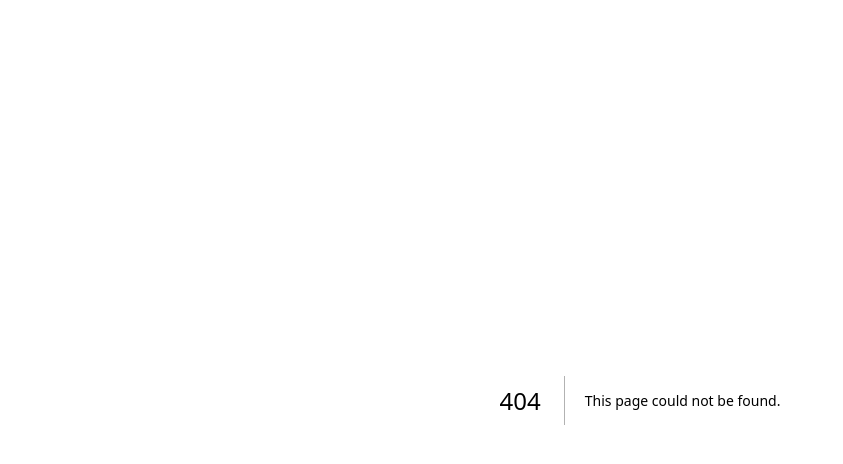
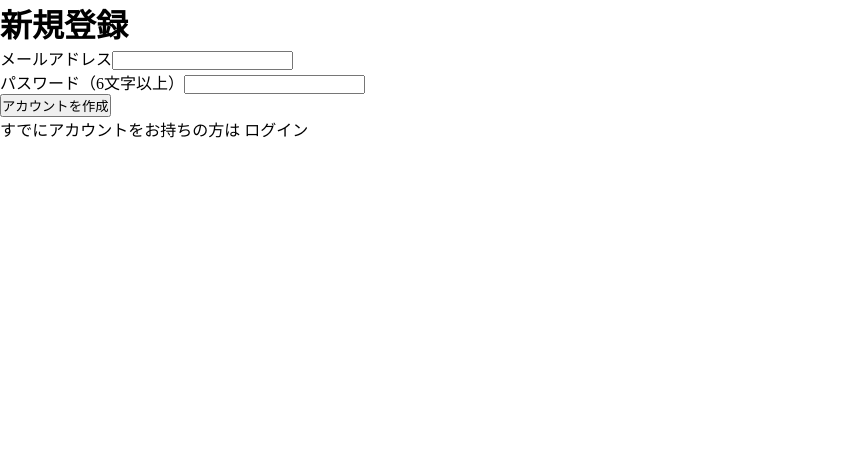
Before and after one commit to ishimaruryouto/couple-app, a Next.js app: page /signup in a window 1280 px wide. Before the commit this address had no page. Shown: the top 464 px of the page, without its empty margins (0-843 px from the left). Built offline with nearby package versions, Linux system fonts and the light colour scheme; no server answers.

Commit message:
add_新規登録、ログイン機能実装->データベースに保存される

```diff
--- /dev/null
+++ b/src/app/signup/page.tsx
@@ -0,0 +1,76 @@
+"use client";
+import { useState } from "react";
+import { useRouter } from "next/navigation";
+import { createClient } from "@/lib/supabase/client";
+
+export default function SignupPage() {
+    const [email, setEmail] = useState("");
+    const [password, setPassword] = useState("");
+    const [message, setMessage] = useState("");
+    const [loading, setLoading] = useState(false);
+
+    const router = useRouter();
+    const supabase = createClient();
+
+    async function handleSignup(e: React.FormEvent<HTMLFormElement>) {
+        e.preventDefault();
+        setLoading(true);
+        setMessage("");
+        const { data, error } = await supabase.auth.signUp({
+            email,
+            password,
+        });
+        setLoading(false);
+        if (error) {
+            setMessage(error.message);
+            return;
+        }
+
+        if (data.session) {
+            router.push("/");
+            router.refresh();
+        } else {
+            setMessage(
+                "登録を受け付けました。メールを確認してアカウントを有効化してください。"
+            );
+        }
+    }
+
+    return (
+        <main>
+            <h1>新規登録</h1>
+            <form onSubmit={handleSignup}>
+                <div>
+                    <label htmlFor="email">メールアドレス</label>
+                    <input
+                        id="email"
+                        type="email"
+                        value={email}
+                        onChange={(e) => setEmail(e.target.value)}
+                        required
+                    />
+                </div>
+
+                <div>
+                    <label htmlFor="password">パスワード（6文字以上）</label>
+                    <input
+                        id="password"
+                        type="password"
+                        value={password}
+                        onChange={(e) => setPassword(e.target.value)}
+                        minLength={6}
+                        required
+                    />
+                </div>
+                <button type="submit" disabled={loading}>
+                    {loading ? "登録中..." : "アカウントを作成"}
+                </button>
+            </form>
+            {message && <p role="status">{message}</p>}
+            <p>
+                すでにアカウントをお持ちの方は{" "}
+                <a href="/login">ログイン</a>
+            </p>
+        </main>
+    );
+}
--- /dev/null
+++ b/src/lib/supabase/client.ts
@@ -0,0 +1,8 @@
+import { createBrowserClient } from "@supabase/ssr";
+
+export function createClient() {
+    return createBrowserClient(
+        process.env.NEXT_PUBLIC_SUPABASE_URL!,
+        process.env.NEXT_PUBLIC_SUPABASE_PUBLISHABLE_KEY!
+    );
+}
```
Also changed, not shown: src/app/login/page.tsx (added, +67 -0 lines).
